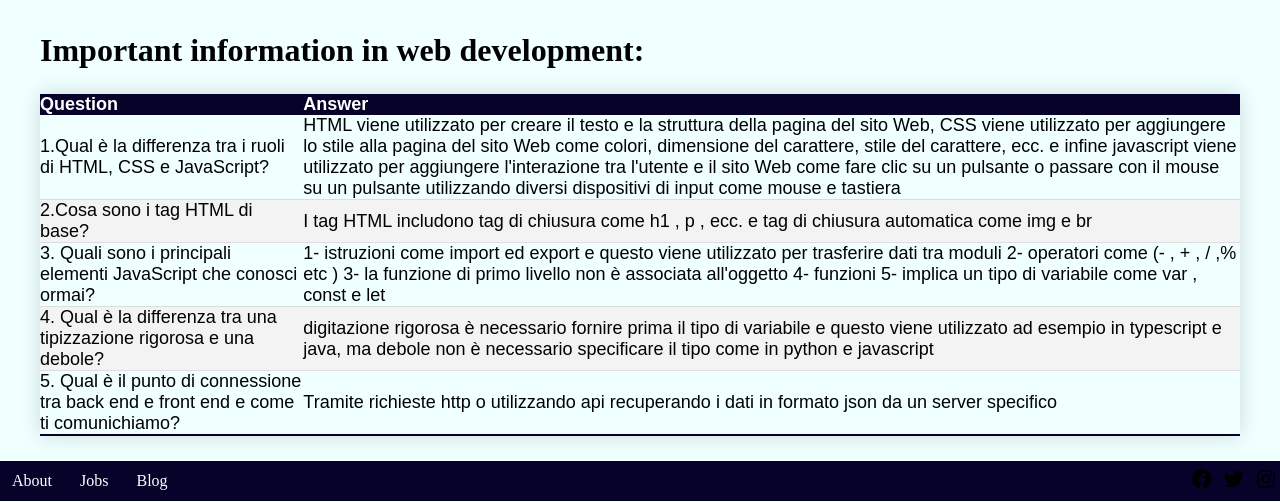
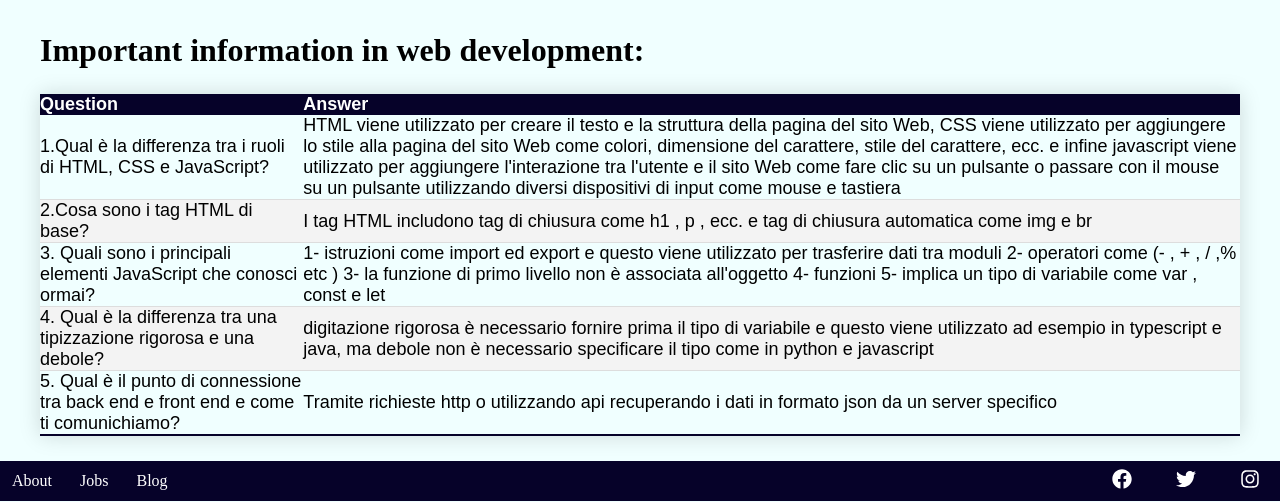
Before and after one commit to kimo095/first-test, a plain HTML site: page index.html in a window 1280 px wide. Shown: the part 808-1310 px from the top of the page. Drawn offline with Linux system fonts and the light colour scheme.

Commit message:
fourth commit

```diff
--- a/style.css
+++ b/style.css
@@ -97,6 +97,12 @@ nav ul li {
   .list {
     color: white;
   }
+  .logo-list{
+    fill: white;
+  }
+  .logo-list li{
+    padding: 10px 20px;
+  }
   .list li{
     padding: 10px 12px;
   }
```
